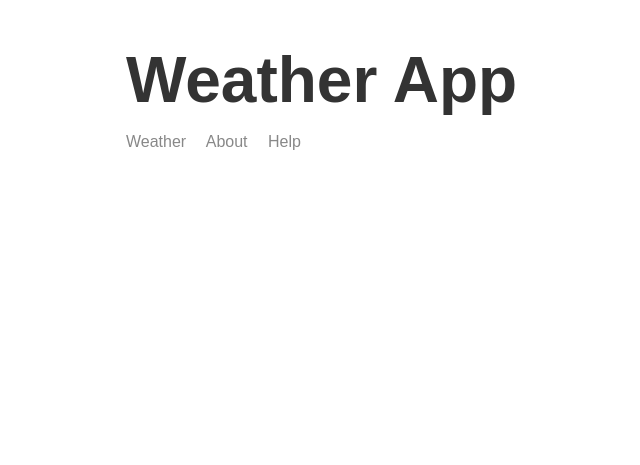
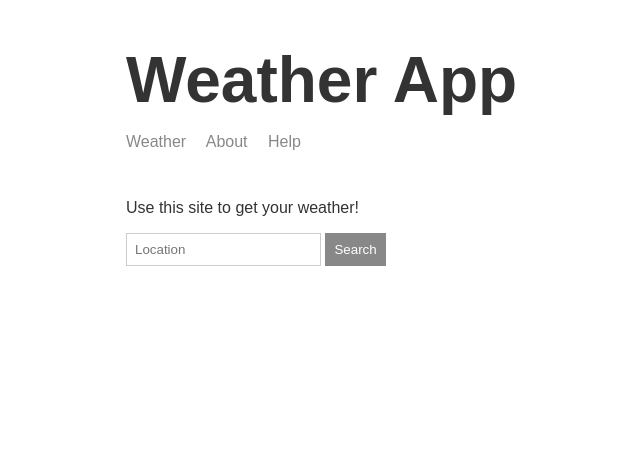
Before and after one commit to uzaaaiiir/node-course, a Node server app: page / in a window 1280 px wide. Shown: the top 465 px of the page, without its empty margins (189-829 px from the left). Run offline with Node 20, Linux system fonts and the light colour scheme; some libraries are stand-ins or nearby versions.

Commit message:
Setting up Client Side Rendering

```diff
--- a/web-server/public/css/styles.css
+++ b/web-server/public/css/styles.css
@@ -41,3 +41,21 @@ header a {
 .portrait {
     width: 250px;
 }
+
+input {
+    border: 1px solid #ccc;
+    padding: 8px;
+}
+
+button {
+    cursor: pointer;
+    border: 1px solid #888;
+    background: #888;
+    color: white;
+    padding: 8px;
+}
+
+button:hover {
+    background: #ccc;
+    color: #333;
+}
--- a/web-server/templates/views/index.hbs
+++ b/web-server/templates/views/index.hbs
@@ -12,6 +12,17 @@
     <body>
         <div class="main-content">
             {{> header}}
+
+            <p>Use this site to get your weather!</p>
+
+            <form action="">
+                <input type="text" placeholder="Location" name="" id="">
+                <button>Search</button>
+            </form>
+
+            <p id="message-1"></p>
+            <p id="message-2"></p>
+            <p id="message-3"></p>
         </div>
         {{> footer}}
 
```
Also changed, not shown: web-server/public/js/app.js.
